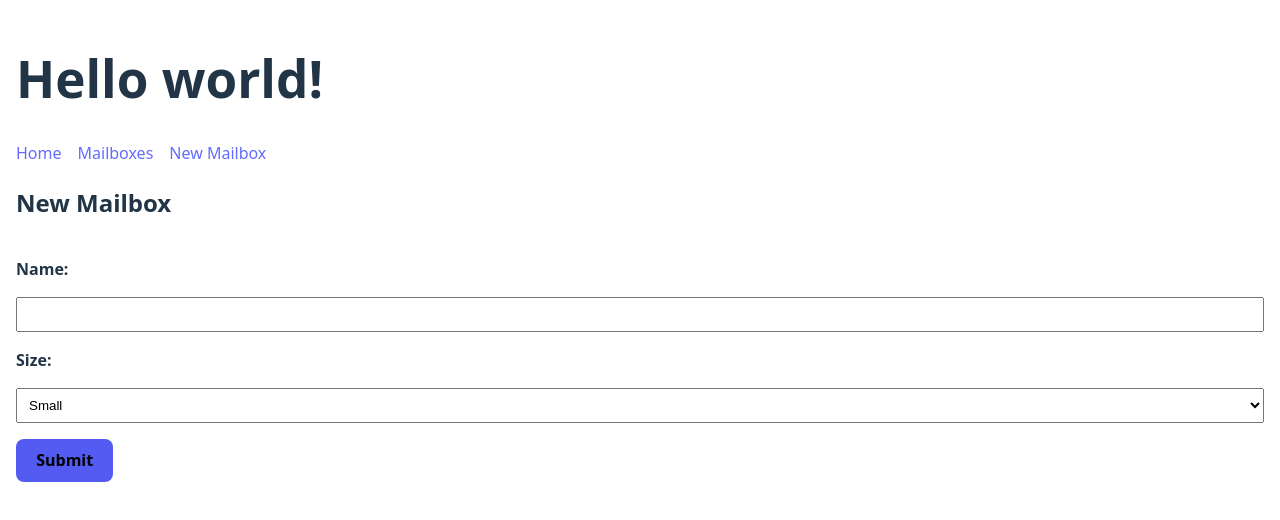
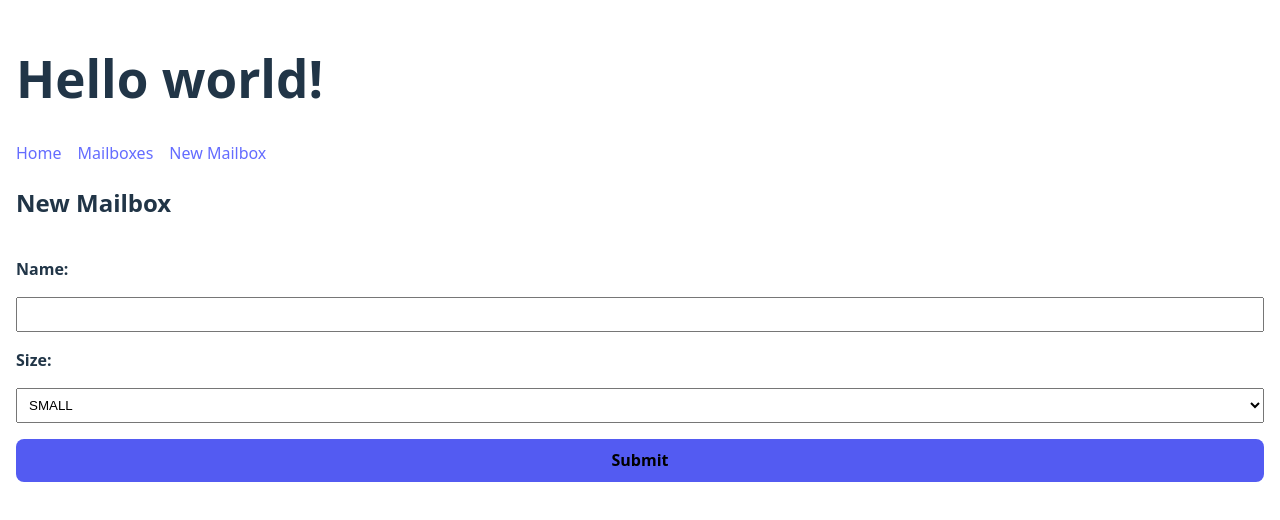
Before and after one commit to shainagtherapy/react-router-dom-lab, a React (Vite) app: page /new-mailbox in a window 1280 px wide. Shown: the top 520 px of the page. Built offline with nearby package versions, Linux system fonts and the light colour scheme.

Commit message:
Mostly Done- stuck on not getting the boxSize to view back on the details page

```diff
--- a/src/App.jsx
+++ b/src/App.jsx
@@ -11,7 +11,7 @@ const initialState = [];
 const App = () => {
   const [mailboxes, setMailboxes] = useState(initialState);
 
-  const addBox = (newMailboxData) => {
+  const addMailbox = (newMailboxData) => {
     newMailboxData._id = mailboxes.length + 1;
     setMailboxes([...mailboxes, newMailboxData]);
   }
@@ -23,9 +23,9 @@ const App = () => {
     <NavBar/>
     <Routes>
       <Route path="/" element={ <main><h1>Post Office</h1></main> } />
-      <Route path="/mailboxes" element={ <MailboxList /> } />
-      <Route path="/new-mailbox" element={ <MailboxForm /> } />
-      <Route path="/mailboxes/:mailboxId" element={ <MailboxDetails /> } />
+      <Route path="/mailboxes" element={ <MailboxList mailboxes={mailboxes} /> } />
+      <Route path="/new-mailbox" element={ <MailboxForm addMailbox={addMailbox} /> } />
+      <Route path="/mailboxes/:mailboxId" element={ <MailboxDetails mailboxes={mailboxes} /> } />
       <Route path="*" element={ <h2>Whoops, nothing here!</h2> } />
     </Routes>
 
--- a/src/components/MailboxDetails/MailboxDetails.jsx
+++ b/src/components/MailboxDetails/MailboxDetails.jsx
@@ -1,11 +1,26 @@
 import { useParams } from 'react-router';
 
 
-const MailboxDetails = () => {
-    const { mailboxId } = userParams();
-    const selectedBox = props.mailboxes.find(
-        (mailbox) => mailbox._id === Number(mailboxId)
+const MailboxDetails = (props) => {
+    const { mailboxId } = useParams();
+
+    const selectedBox = props.mailboxes.find((mailbox) => (
+        mailbox._id === Number(mailboxId)
+    ));
+    console.log('mailbox details:', selectedBox)
+
+    return (
+        <>
+            <h2>{mailboxId}</h2>
+            <dl>
+                <dt>Box Size:</dt>
+                <dd>{selectedBox.boxSize}</dd>
+                <dt>Box Owner:</dt>
+                <dd>{selectedBox.boxOwner}</dd>
+            </dl>
+        </>
     );
+
 }
 
 export default MailboxDetails;
--- a/src/components/MailboxForm/MailboxForm.jsx
+++ b/src/components/MailboxForm/MailboxForm.jsx
@@ -32,11 +32,11 @@ const MailboxForm = (props) => {
 
             <label htmlFor="boxSize">Size:</label>
             <select name="boxSize" id="boxSize" value={formData.boxSize} onChange={handleChange}>
-                <option value="small">Small</option>
-                <option value="medium">Medium</option>
-                <option value="large">Large</option> </select>
+                <option value="SMALL">SMALL</option>
+                <option value="MEDIUM">MEDIUM</option>
+                <option value="LARGE">LARGE</option> </select>
+        <button type="submit">Submit</button>
         </form>
-        <button type="submit">Submit</button>
     </main>
     )
 }
--- a/src/components/MailboxList/MailboxList.jsx
+++ b/src/components/MailboxList/MailboxList.jsx
@@ -1,7 +1,22 @@
 import { Link } from 'react-router';
 
-const MailboxList = () => {
 
-}
+const MailboxList = (props) => {
+
+    return (
+        <>
+            <h2>Mailboxes</h2>
+            <ul >
+                {props.mailboxes.map((selectedBox) => (
+                    <div class="mail-box">
+                    <li key={selectedBox._id} >
+                        <Link to={`/mailboxes/${selectedBox._id}`}> {selectedBox._id} </Link>
+                    </li>
+                    </div>
+                ))}
+            </ul>
+        </>
+    );
+};
 
 export default MailboxList;
```
